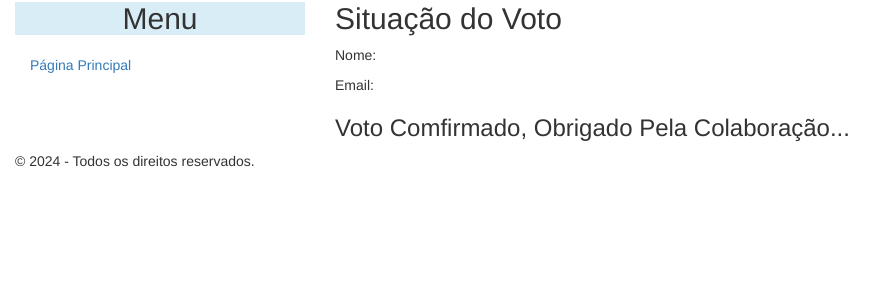
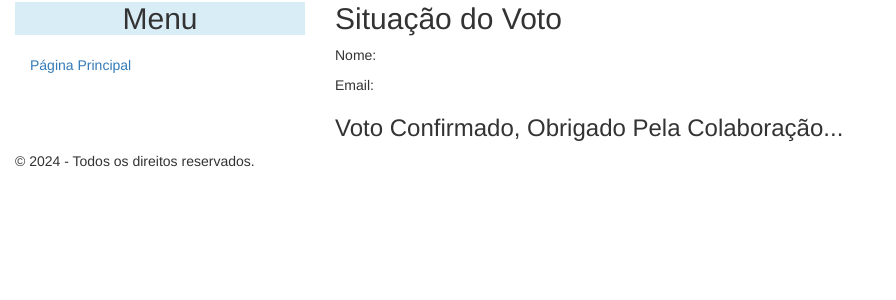
Before and after one commit to GuilhermeGTM/PI-ultima-entrega, a PHP site: page /inc_votos2.php in a window 1280 px wide. Shown: the part 358-658 px from the top of the page, without its empty margins (0-896 px from the left). Run offline with PHP 8.4, Linux system fonts and the light colour scheme; data comes from the database, SQL or seed files in the repository; data that the repository does not hold is empty.

Commit message:
Corrigido um erro no texto

```diff
--- a/inc_votos2.php
+++ b/inc_votos2.php
@@ -2,7 +2,6 @@
 include 'inc_titulopg.php';
 include 'inc_menupg.php';
 ?>
-
 
 <div class="col-sm-9">
     <div class="row">
@@ -24,8 +23,6 @@ include 'inc_menupg.php';
 
               echo '<h3>Erro email já cadastrado</h3>';
 
-
-
              } else {
 
             $sql = "INSERT INTO votos (cod_filmes, nome, email)
@@ -40,10 +37,7 @@ include 'inc_menupg.php';
             if ($conn->query($sql) === TRUE) {
                 // obtém o id do registro inserido
                 $last_id = $conn->insert_id;
-                echo "<h3> Voto Comfirmado, Obrigado Pela Colaboração... </h3>";
-
-
-
+                echo "<h3> Voto Confirmado, Obrigado Pela Colaboração... </h3>";
 
             } else {
                 echo "Erro: " . $sql . "<br>" . $conn->error;
```
